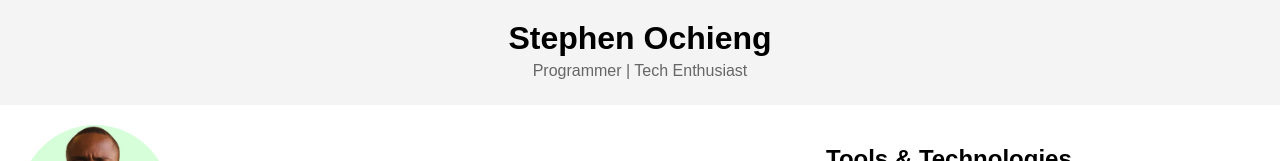
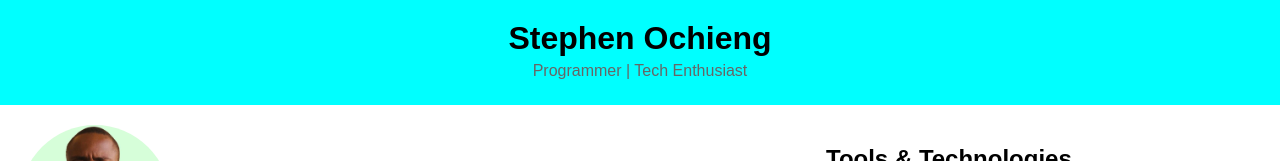
Before and after one commit to StephenOdhiamboOchieng/portfolio-website, a plain HTML site: page index.html in a window 1280 px wide. Shown: the top 161 px of the page. Drawn offline with Linux system fonts and the light colour scheme.

Commit message:
Updated header background color to blue

```diff
--- a/style.css
+++ b/style.css
@@ -7,7 +7,7 @@ body {
 
   /* Header section */
   header {
-    background-color: #f4f4f4;
+    background-color: aqua;
     padding: 20px 0;
     text-align: center;
   }
```
